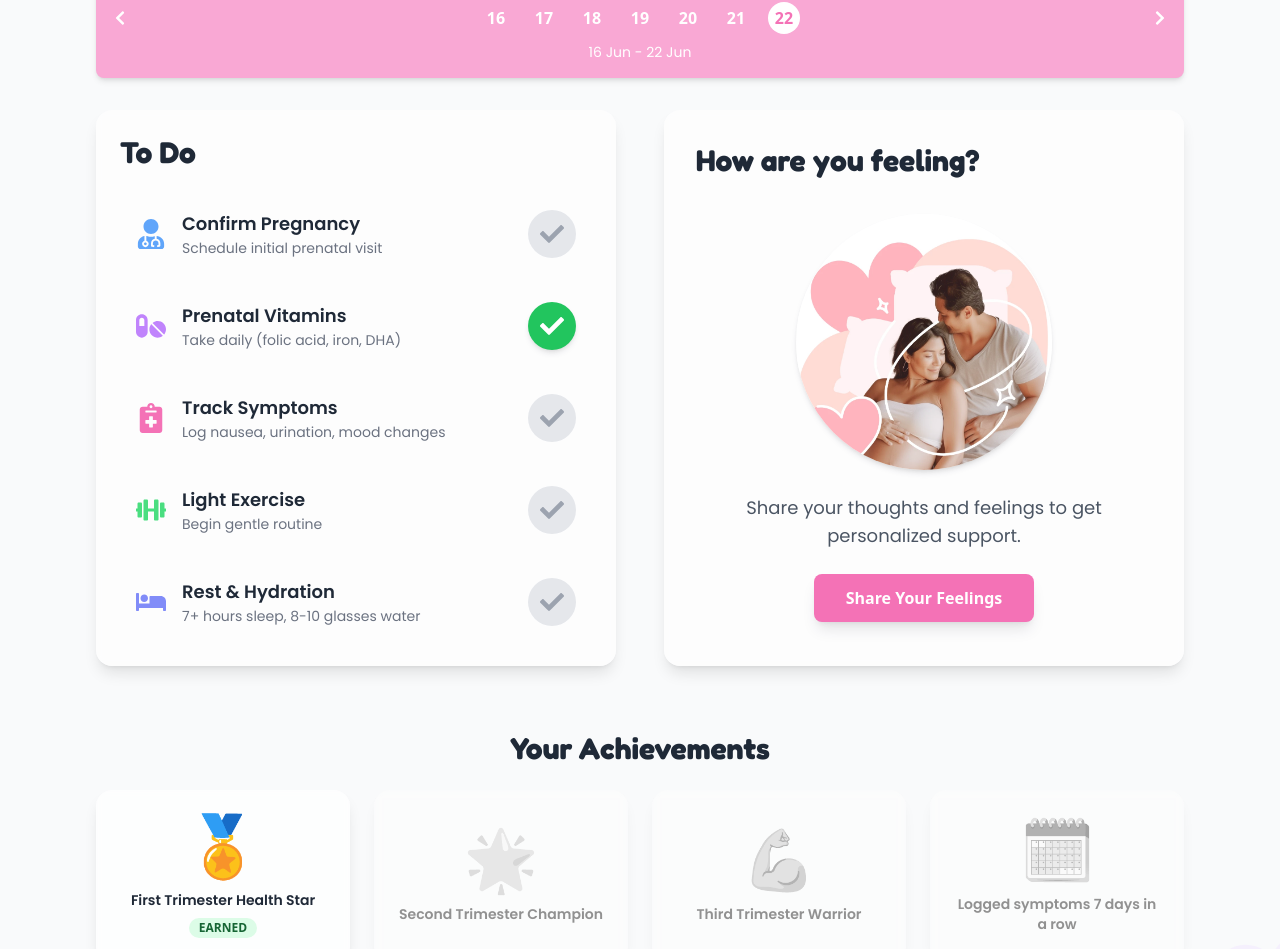
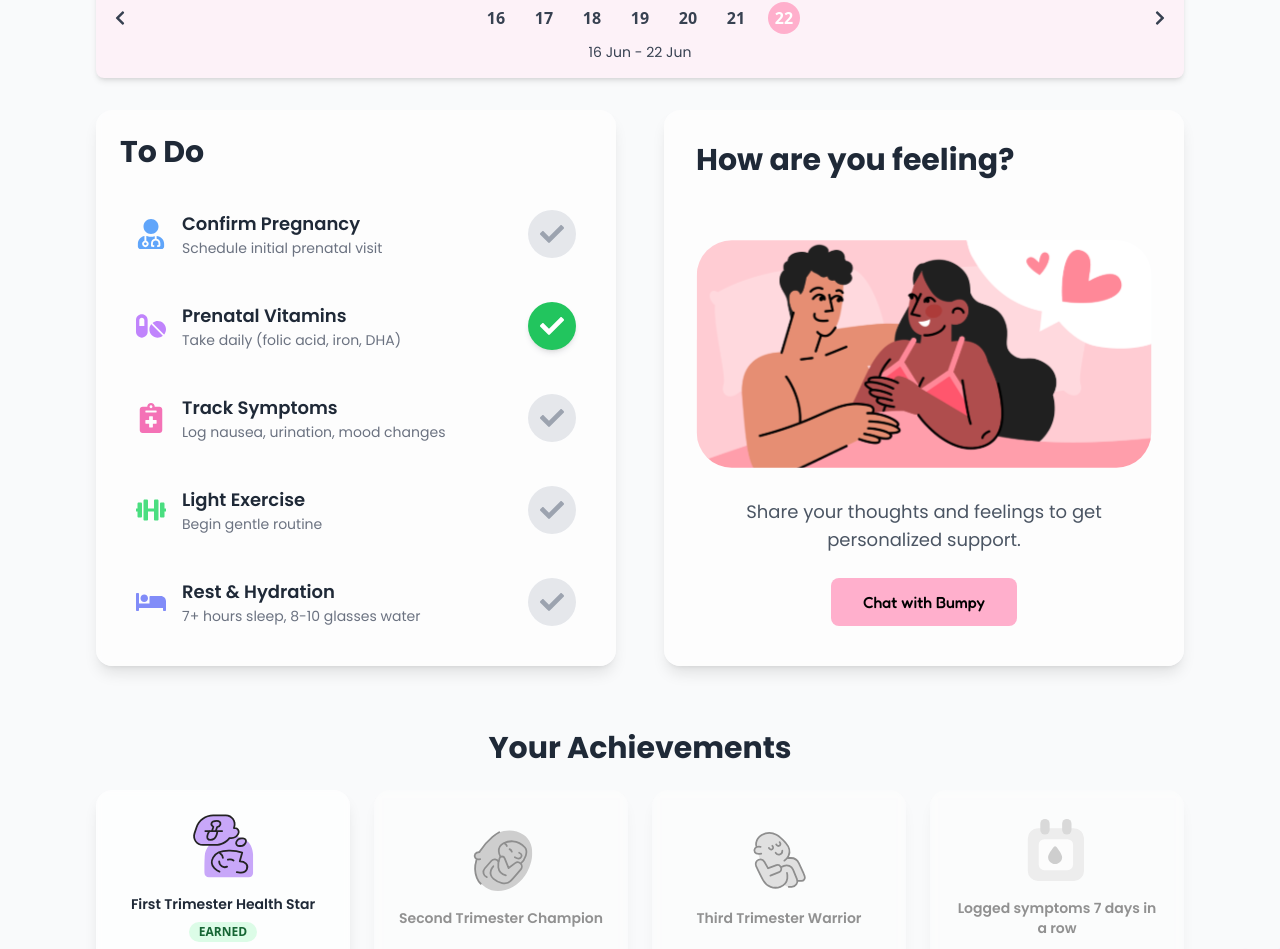
Before and after one commit to kingigbozuruike/calhacks, a React (Vite) app in the folder frontend/: page /daily-log in a window 1280 px wide. Shown: the part 78-1027 px from the top of the page. Built offline with nearby package versions, Linux system fonts and the light colour scheme.

Commit message:
Sidebar, byetch

```diff
--- a/frontend/src/App.jsx
+++ b/frontend/src/App.jsx
@@ -1,23 +1,40 @@
 import React from 'react';
-import { BrowserRouter as Router, Routes, Route } from 'react-router-dom';
+import { BrowserRouter as Router, Routes, Route, useLocation } from 'react-router-dom';
 import Landing from './pages/Landing';
 import HomePage from './pages/HomePage';
 import LoginPage from './pages/LoginPage';
 import DailyLogPage from './pages/DailyLogPage';
 import ChatPage from './pages/ChatPage';
 import SignUp from './pages/SignUp';
+import Sidebar from './components/Sidebar';
+
+// Wrapper component to conditionally render the sidebar
+const AppContent = () => {
+  const location = useLocation();
+
+  // Pages where sidebar should not appear
+  const noSidebarPages = ['/', '/signup'];
+  const showSidebar = !noSidebarPages.includes(location.pathname);
+
+  return (
+    <>
+      {showSidebar && <Sidebar />}
+      <Routes>
+        <Route path="/" element={<Landing />} />
+        <Route path="/signup" element={<SignUp />} />
+        <Route path="/home" element={<HomePage />} />
+        <Route path="/login" element={<LoginPage />} />
+        <Route path="/daily-log" element={<DailyLogPage />} />
+        <Route path="/chat" element={<ChatPage />} />
+      </Routes>
+    </>
+  );
+};
 
 function App() {
   return (
     <Router>
-      <Routes>
-        <Route path="/" element={<Landing />} />
-        <Route path="/home" element={<HomePage />} />
-        <Route path="/signup" element={<SignUp />} />
-        <Route path="/login" element={<LoginPage />} />
-        <Route path="/daily-log" element={<DailyLogPage />} />
-        <Route path="/chat" element={<ChatPage />} />
-      </Routes>
+      <AppContent />
     </Router>
   );
 }
--- a/frontend/src/components/DateSelector.jsx
+++ b/frontend/src/components/DateSelector.jsx
@@ -39,7 +39,7 @@ const DateSelector = ({ trimester }) => {
   };
 
   return (
-    <div className="bg-pink-300 rounded-lg p-4 text-white text-center shadow-md mb-8">
+    <div className="bg-pink-50 rounded-lg p-4 text-gray-700 text-center shadow-md mb-8">
       <div className="flex items-center justify-between">
         <button onClick={handlePrevWeek} className="focus:outline-none">
           <FaChevronLeft />
@@ -51,8 +51,8 @@ const DateSelector = ({ trimester }) => {
               onClick={() => setSelectedDay(day)}
               className={`w-8 h-8 rounded-full flex items-center justify-center font-semibold transition-colors duration-300 ${
                 format(day, 'yyyy-MM-dd') === format(selectedDay, 'yyyy-MM-dd')
-                  ? 'bg-white text-pink-400'
-                  : 'hover:bg-pink-200'
+                  ? 'bg-carnation-pink text-white'
+                  : 'hover:bg-pink-100'
               }`}
             >
               {format(day, 'd')}
--- a/frontend/src/pages/ChatPage.jsx
+++ b/frontend/src/pages/ChatPage.jsx
@@ -3,6 +3,7 @@ import { Link, useSearchParams } from 'react-router-dom';
 import { FaPaperPlane, FaUserCircle, FaTimes, FaMicrophone } from 'react-icons/fa';
 import VoiceModeIcon from '../components/VoiceModeIcon';
 import Logo from '../components/Logo';
+import TypingIndicator from '../components/TypingIndicator';
 
 const VoiceModeOverlay = ({ close, transcript, isRecording, onStartRecording }) => {
   return (
@@ -44,6 +45,7 @@ const ChatPage = () => {
   const [inputValue, setInputValue] = useState('');
   const [isRecording, setIsRecording] = useState(false);
   const [isVoiceMode, setIsVoiceMode] = useState(false);
+  const [isTyping, setIsTyping] = useState(false);
 
   useEffect(() => {
     if (!('webkitSpeechRecognition' in window)) {
@@ -121,19 +123,19 @@ const ChatPage = () => {
 
   const trimesterInfo = {
     1: {
-        icon: '🍼',
+        icon: '/images/get-pregnant-icon.svg',
         title: 'First Trimester',
         weeks: 'Weeks 1–12',
         body: "So right now, you're in the very beginning of this journey — amazing! During the first trimester, your baby is just starting to form. Their brain and heart are developing, and while all that's happening, you might notice some changes in yourself too — like feeling extra tired, a bit queasy, or more emotional than usual. Totally normal — your body's working hard!"
     },
     2: {
-        icon: '🤰',
+        icon: '/images/get-pregnant-icon2.svg',
         title: 'Second Trimester',
         weeks: 'Weeks 13–26',
         body: "This is often the part where many moms start to feel a little better — nausea usually eases up, and you might get a burst of energy. Your baby's growing fast, and you might even feel them move for the first time! There may still be some discomfort, like backaches or that weird round ligament pain, but it's all part of the progress."
     },
     3: {
-        icon: '🤱',
+        icon: '/images/get-pregnant-icon3.svg',
         title: 'Third Trimester',
         weeks: 'Weeks 27–40',
         body: "You're in the home stretch! Your baby's getting bigger every week, and your body's preparing for delivery. It's normal to feel more out of breath, a little swollen, or even get practice contractions (those are called Braxton–Hicks). You've got this — every day is a step closer to meeting your little one."
@@ -151,13 +153,18 @@ const ChatPage = () => {
     if (messageToSend) {
       setMessages([...messages, { id: Date.now(), text: messageToSend, sender: 'user' }]);
       setInputValue('');
-      // Placeholder for AI response
+
+      // Show typing indicator
+      setIsTyping(true);
+
+      // Simulate AI response after a delay
       setTimeout(() => {
+        setIsTyping(false);
         setMessages((prevMessages) => [
           ...prevMessages,
           { id: Date.now() + 1, text: "Thanks for sharing. It's important to acknowledge your feelings.", sender: 'ai' },
         ]);
-      }, 1000);
+      }, 2000);
     }
   };
 
@@ -180,26 +187,26 @@ const ChatPage = () => {
         <div className="absolute -bottom-24 -right-12 w-96 h-96 bg-green-100 rounded-full opacity-50"></div>
 
         <div className="relative max-w-3xl mx-auto flex items-center gap-8">
-            <div className="text-8xl p-4 bg-white/60 rounded-2xl shadow-md backdrop-blur-sm">
-                {currentTrimesterInfo.icon}
+            <div className="w-40 h-40 p-4 bg-white/60 rounded-2xl backdrop-blur-sm">
+                <img src={currentTrimesterInfo.icon} alt={currentTrimesterInfo.title} className="w-full h-full object-contain" />
             </div>
             <div className="text-gray-700">
                 <p className="text-lg font-semibold text-purple-500">{currentTrimesterInfo.title}</p>
-                <h2 className="text-3xl font-bold text-gray-800 font-fredoka mb-2">{currentTrimesterInfo.weeks}</h2>
+                <h2 className="text-3xl font-bold text-gray-800 mb-2" style={{fontFamily: 'Poppins'}}>{currentTrimesterInfo.weeks}</h2>
                 <p className="text-sm">{currentTrimesterInfo.body}</p>
             </div>
         </div>
       </div>
 
       <main className="flex-grow overflow-y-auto p-4">
-        <div className="max-w-3xl mx-auto w-full space-y-4">
+        <div className="max-w-3xl mx-auto w-full space-y-4 border-2 border-gray-200 rounded-3xl p-6 bg-white/80">
           {messages.map((message) => (
             <div
               key={message.id}
               className={`flex items-start gap-3 ${message.sender === 'user' ? 'justify-end' : ''}`}
             >
               {message.sender === 'ai' && (
-                <div className="w-8 h-8 rounded-full overflow-hidden shrink-0">
+                <div className="w-8 h-8 rounded-full overflow-hidden shrink-0 border-2 border-gray-200">
                   <img src="/images/representing-ai.webp" alt="AI" className="w-full h-full object-cover object-left" />
                 </div>
               )}
@@ -213,10 +220,13 @@ const ChatPage = () => {
                 {message.text}
               </div>
               {message.sender === 'user' && (
-                 <FaUserCircle className="text-gray-400 text-3xl shrink-0" />
+                <div className="w-8 h-8 rounded-full overflow-hidden shrink-0 border-2 border-gray-200">
+                  <img src="/images/chat-avatar-lady.svg" alt="User" className="w-full h-full object-cover" />
+                </div>
               )}
             </div>
           ))}
+          {isTyping && <TypingIndicator />}
           <div ref={messagesEndRef} />
         </div>
       </main>
--- a/frontend/src/pages/DailyLogPage.jsx
+++ b/frontend/src/pages/DailyLogPage.jsx
@@ -44,10 +44,10 @@ const DailyLogPage = () => {
   const [monitoringItems, setMonitoringItems] = useState(trimesterTasks[trimester]);
 
   const [badges, setBadges] = useState([
-    { id: 1, title: 'First Trimester Health Star', earned: trimester === 1, icon: '🏅' },
-    { id: 2, title: 'Second Trimester Champion', earned: trimester === 2, icon: '🌟' },
-    { id: 3, title: 'Third Trimester Warrior', earned: trimester === 3, icon: '💪' },
-    { id: 4, title: `Logged symptoms ${trimester === 1 ? '7' : trimester === 2 ? '14' : '21'} days in a row`, earned: trimester === 3, icon: '🗓️' },
+    { id: 1, title: 'First Trimester Health Star', earned: trimester === 1, icon: '/images/get-pregnant-icon.svg' },
+    { id: 2, title: 'Second Trimester Champion', earned: trimester === 2, icon: '/images/get-pregnant-icon2.svg' },
+    { id: 3, title: 'Third Trimester Warrior', earned: trimester === 3, icon: '/images/get-pregnant-icon3.svg' },
+    { id: 4, title: `Logged symptoms ${trimester === 1 ? '7' : trimester === 2 ? '14' : '21'} days in a row`, earned: trimester === 3, icon: '/images/calendar-new.svg' },
   ]);
 
   const toggleItem = (id) => {
@@ -83,7 +83,7 @@ const DailyLogPage = () => {
         <div className="grid grid-cols-1 lg:grid-cols-2 gap-12">
           {/* To Do Section */}
           <div className="bg-white/60 backdrop-blur-sm rounded-2xl shadow-lg p-6 h-full">
-            <h2 className="text-3xl font-bold text-gray-800 mb-6 font-fredoka">To Do</h2>
+            <h2 className="text-3xl font-bold text-gray-800 mb-6">To Do</h2>
             <div className="space-y-3">
               {monitoringItems.map((item) => (
                 <div key={item.id} className="flex items-center justify-between p-4 rounded-lg hover:bg-gray-50/50 transition-colors">
@@ -113,13 +113,13 @@ const DailyLogPage = () => {
 
           {/* How are you feeling Section */}
           <div className="bg-white/60 backdrop-blur-sm rounded-2xl shadow-lg p-8 flex flex-col">
-            <h2 className="text-3xl font-bold text-gray-800 mb-6 font-fredoka">How are you feeling?</h2>
+            <h2 className="text-3xl font-bold text-gray-800 mb-6">How are you feeling?</h2>
             <div className="flex-grow flex flex-col items-center justify-center text-center">
-              <img src="/images/husband and wife 2.webp" alt="Support" className="w-64 h-64 object-cover rounded-full mb-6 shadow-md"/>
+              <img src="/images/husband-and-wife.svg" alt="Support" className="w-85 h-72 "/>
               <p className="text-gray-600 mb-6 text-lg">Share your thoughts and feelings to get personalized support.</p>
               <Link to={`/chat?trimester=${trimester}`}>
-                <button className="bg-pink-400 text-white font-bold py-3 px-8 rounded-lg hover:bg-pink-500 transition duration-300 shadow-lg hover:shadow-xl transform hover:-translate-y-0.5">
-                  Share Your Feelings
+                <button className="bg-carnation-pink text-black px-8 py-3 rounded-lg font-medium hover:bg-black hover:text-white transition-colors" style={{fontFamily: 'Fredoka'}}>
+                  Chat with Bumpy
                 </button>
               </Link>
             </div>
@@ -128,7 +128,7 @@ const DailyLogPage = () => {
 
         {/* Achievements Section */}
         <div className="mt-16">
-          <h2 className="text-3xl font-bold text-gray-800 mb-6 font-fredoka text-center">Your Achievements</h2>
+          <h2 className="text-3xl font-bold text-gray-800 mb-6 text-center">Your Achievements</h2>
           <div className="grid grid-cols-1 sm:grid-cols-2 lg:grid-cols-4 gap-6">
             {badges.map((badge) => (
               <div
@@ -137,7 +137,9 @@ const DailyLogPage = () => {
                   badge.earned ? 'opacity-100' : 'opacity-50 grayscale'
                 }`}
               >
-                <div className="text-6xl mb-4">{badge.icon}</div>
+                <div className="w-16 h-16 mb-4 mx-auto">
+                  <img src={badge.icon} alt={badge.title} className="w-full h-full object-contain" />
+                </div>
                 <h3 className="font-semibold text-gray-800 text-sm">{badge.title}</h3>
                 {badge.earned && (
                   <span className="mt-2 inline-block bg-green-100 text-green-800 text-xs font-semibold px-2.5 py-0.5 rounded-full">
--- a/frontend/src/pages/LoginPage.jsx
+++ b/frontend/src/pages/LoginPage.jsx
@@ -160,7 +160,7 @@ const LoginPage = () => {
           <div className="text-center mt-8 mb-16">
             <Link to={`/daily-log?trimester=${currentStep}`}>
               <button
-                className="bg-carnation-pink text-black px-8 py-3 rounded-lg font-semibold hover:bg-black hover:text-white transition-colors"
+                className="bg-carnation-pink text-black px-8 py-3 rounded-lg font-medium hover:bg-black hover:text-white transition-colors"
                 style={{fontFamily: 'Fredoka'}}
               >
                 Log Your Day
--- a/frontend/src/pages/SignUp.jsx
+++ b/frontend/src/pages/SignUp.jsx
@@ -114,7 +114,7 @@ function SignUp() {
             <div className="mt-6">
               <button
                 type="submit"
-                className="w-full py-3 px-4 border border-transparent rounded-md shadow-sm text-white bg-carnation-pink hover:bg-black transition-colors font-medium"
+                className="w-full py-3 px-4 border border-transparent rounded-md shadow-sm text-black bg-carnation-pink hover:bg-black hover:text-white transition-colors font-medium"
                 style={{fontFamily: 'Fredoka'}}
               >
                 Create Account
```
